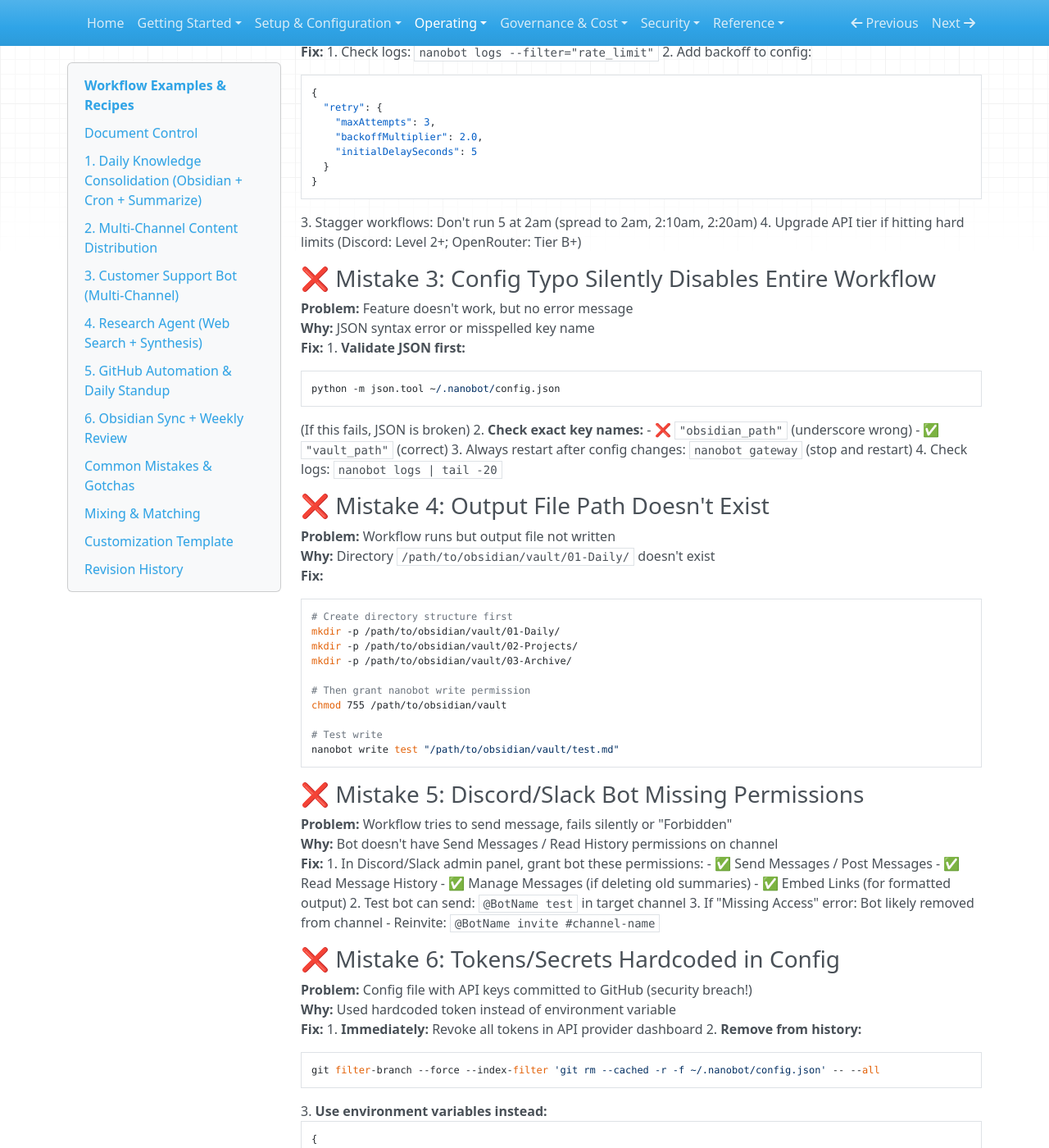
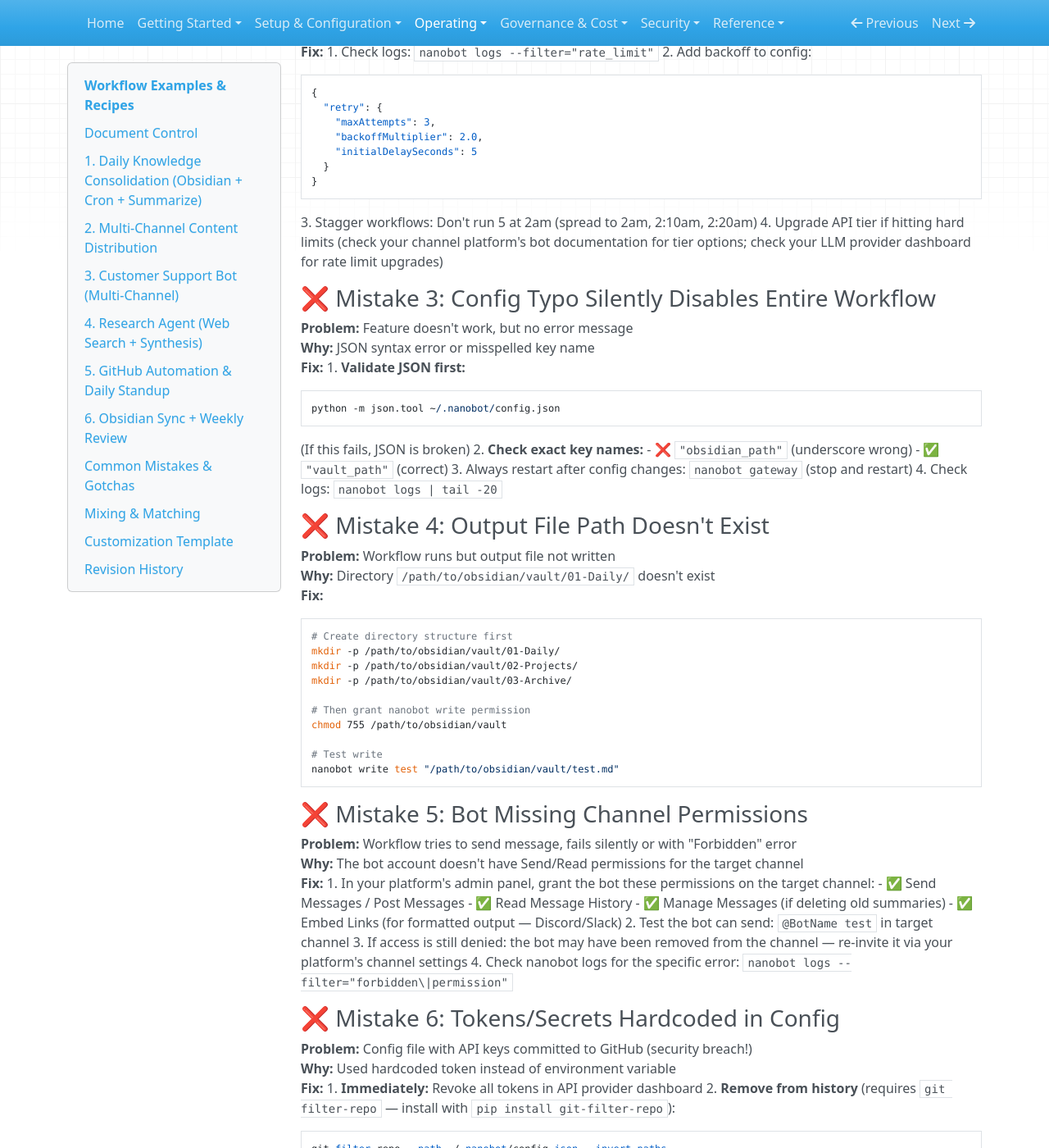
Before and after one commit to EgoNoBueno/Nanobot-Agentic-Operating-System, an MkDocs documentation site: the page built from docs/Workflow-Examples-and-Recipes.md, in a window 1280 px wide and 1400 px high, scrolled down 11657 px. Shown: the whole window at 82% size. Built offline with MkDocs 1.6.1, drawn with Linux system fonts in a browser that asks for light colours; nearby versions of some CDN libraries; some of the changed text lies outside the part shown.

Commit message:
Workflow-Examples-and-Recipes.md v1.1.0: accuracy and utility review
Accuracy fixes:
- §4 comparison table: Nanobot "12+" channels → "11"
- §2 config: removed "twitter" routing key (unsupported channel)
- §Mistake 6: replaced deprecated git filter-branch with git filter-repo

Utility / channel-agnostic fixes:
- §1 goal: "Discord #prd" → "monitored channel"
- §1 cron trigger: "(in Discord)" → "(in your control channel)"
- §2 goal: "User writes article in Discord" → "User posts article in one channel"
- §2 trigger: "Trigger in Discord" → "Trigger (from any connected channel)"
- §5 goal: "post to Discord #engineering" → "post to #engineering (or your team channel)"
- §5 cron: "Post to Discord #engineering" → "Post to #engineering"
- §5 output heading: "Discord #engineering" → "#engineering (your team channel)"
- §6 cron: "Discord #weekly-review" → "#weekly-review"
- §6 output heading: "Discord #weekly-review" → "#weekly-review (your channel)"
- §Mistake 2: "Discord/Slack/web search API limits" → channel-agnostic; removed Discord-specific rate tier advice
- §Mistake 5: title and fix body generalized from Discord-only to all platforms

````diff
--- a/docs/Workflow-Examples-and-Recipes.md
+++ b/docs/Workflow-Examples-and-Recipes.md
@@ -12,7 +12,7 @@
 
 ## 1. Daily Knowledge Consolidation (Obsidian + Cron + Summarize)
 
-**Goal:** Every night at 2am, summarize yesterday's Discord #prd channel into Obsidian vault.
+**Goal:** Every night at 2am, summarize yesterday's activity from a monitored channel into your Obsidian vault.
 
 **Tools used:** cron_schedule, file_read, file_write, shell_exec (python + summarize skill)
 
@@ -47,14 +47,14 @@
 }
 ```
 
-**1.2 Create Cron Job (in Discord):**
+**1.2 Create Cron Job (in your control channel, e.g. `#ctl-nanobot-commands`):**
 
 Send this message to trigger scheduled job creation:
 
 ```
 @BotName cron create: nightly_prd_summary
   schedule: "0 2 * * *"
-  action: "Summarize Discord #prd from yesterday and write to Obsidian daily-standup/{date}.md"
+  action: "Summarize #prd from yesterday and write to Obsidian daily-standup/{date}.md"
   provider: qwen2:latest
   output_format: markdown
 ```
@@ -138,7 +138,7 @@
 
 ## 2. Multi-Channel Content Distribution
 
-**Goal:** User writes article in Discord. Automatically posts to Discord, Slack, Telegram with platform-specific formatting.
+**Goal:** User posts article in one channel. Nanobot automatically reformats and distributes it to Discord, Slack, and Telegram with platform-specific formatting.
 
 **Tools used:** message_send (with channel routing), file_read, shell_exec (for formatting)
 
@@ -160,18 +160,18 @@
       "enabled": true,
       "default_channel": "discord",
       "routing": {
-        "twitter": "telegram",
         "blog": ["discord", "slack"],
-        "announcement": ["discord", "slack", "telegram"]
+        "announcement": ["discord", "slack", "telegram"],
+        "internal": ["slack"]
       }
     }
   }
 }
 ```
 
-**2.2 Trigger in Discord:**
+**2.2 Trigger (from any connected channel):**
 
-User post in #content-hub:
+User post in `#content-hub` (or equivalent):
 
 ```
 @BotName post:
@@ -440,11 +440,11 @@
 
 ## 5. GitHub Automation & Daily Standup
 
-**Goal:** Every morning, summarize overnight PRs/issues, post to Discord #engineering.
+**Goal:** Every morning, summarize overnight PRs/issues, post to `#engineering` (or your team channel).
 
 **Tools used:** github_search, github_pr_create, github_action_trigger, summarize skill, message_send, cron_schedule
 
-**Why useful:** Engineering team aware of PRs needing review without checking GitHub.
+**Why useful:** Engineering team is aware of PRs needing review without checking GitHub manually.
 
 ### Setup
 
@@ -470,7 +470,7 @@
 }
 ```
 
-**5.2 Create Cron Job:**
+**5.2 Create Cron Job (in your control channel):**
 
 ```
 @BotName cron create: morning_github_standup
@@ -478,7 +478,7 @@
   action: "
     Get all open PRs and issues from last 24h across repos
     Summarize: PRs awaiting review, merged PRs, new critical issues
-    Post to Discord #engineering with action items
+    Post to #engineering with action items
   "
   provider: openrouter/qwen2:latest
 ```
@@ -495,7 +495,7 @@
 
 Generates summary:
 
-**Discord #engineering:**
+**#engineering (your team channel):**
 
 ```
 📊 GitHub Standup - Thursday Feb 25
@@ -569,13 +569,13 @@
     3. Summarize project updates
     4. Generate weekly review
     5. Save to 03-Archive/weekly-{date}.md
-    6. Post summary to Discord #weekly-review
+    6. Post summary to #weekly-review
   "
 ```
 
 ### Sample Output
 
-**Discord #weekly-review:**
+**#weekly-review (your channel):**
 
 ```
 📋 Weekly Review - Week of Feb 24
@@ -622,7 +622,7 @@
 
 ### ❌ Mistake 2: API Rate Limits Hit, Workflow Stops Silently
 **Problem:** Workflow runs once, then stops. No error messages.
-**Why:** Discord/Slack/web search API limits exceeded; nanobot backs off
+**Why:** Channel platform or web search API limits exceeded; nanobot backs off
 **Fix:**
 1. Check logs: `nanobot logs --filter="rate_limit"`
 2. Add backoff to config:
@@ -636,7 +636,7 @@
    }
    ```
 3. Stagger workflows: Don't run 5 at 2am (spread to 2am, 2:10am, 2:20am)
-4. Upgrade API tier if hitting hard limits (Discord: Level 2+; OpenRouter: Tier B+)
+4. Upgrade API tier if hitting hard limits (check your channel platform's bot documentation for tier options; check your LLM provider dashboard for rate limit upgrades)
 
 ### ❌ Mistake 3: Config Typo Silently Disables Entire Workflow
 **Problem:** Feature doesn't work, but no error message
@@ -670,27 +670,28 @@
 nanobot write test "/path/to/obsidian/vault/test.md"
 ```
 
-### ❌ Mistake 5: Discord/Slack Bot Missing Permissions
-**Problem:** Workflow tries to send message, fails silently or "Forbidden"
-**Why:** Bot doesn't have Send Messages / Read History permissions on channel
+### ❌ Mistake 5: Bot Missing Channel Permissions
+**Problem:** Workflow tries to send message, fails silently or with "Forbidden" error
+**Why:** The bot account doesn't have Send/Read permissions for the target channel
 **Fix:**
-1. In Discord/Slack admin panel, grant bot these permissions:
+1. In your platform's admin panel, grant the bot these permissions on the target channel:
    - ✅ Send Messages / Post Messages
    - ✅ Read Message History
    - ✅ Manage Messages (if deleting old summaries)
-   - ✅ Embed Links (for formatted output)
-2. Test bot can send: `@BotName test` in target channel
-3. If "Missing Access" error: Bot likely removed from channel
-   - Reinvite: `@BotName invite #channel-name`
+   - ✅ Embed Links (for formatted output — Discord/Slack)
+2. Test the bot can send: `@BotName test` in target channel
+3. If access is still denied: the bot may have been removed from the channel — re-invite it via your platform's channel settings
+4. Check nanobot logs for the specific error: `nanobot logs --filter="forbidden\|permission"`
 
 ### ❌ Mistake 6: Tokens/Secrets Hardcoded in Config
 **Problem:** Config file with API keys committed to GitHub (security breach!)
 **Why:** Used hardcoded token instead of environment variable
 **Fix:**
 1. **Immediately:** Revoke all tokens in API provider dashboard
-2. **Remove from history:**
+2. **Remove from history** (requires `git filter-repo` — install with `pip install git-filter-repo`):
    ```bash
-   git filter-branch --force --index-filter 'git rm --cached -r -f ~/.nanobot/config.json' -- --all
+   git filter-repo --path ~/.nanobot/config.json --invert-paths
+   git push --force --all
    ```
 3. **Use environment variables instead:**
    ```json
@@ -759,4 +760,5 @@
 
 | Date | Version | Change |
 |---|---|---|
+| 2026-02-26 | 1.1.0 | Accuracy & utility review: fixed channel count 12+→11 (§4 table); removed unsupported "twitter" routing key from §2 config; generalized Discord-specific goal/trigger/output language to channel-agnostic in §1, §2, §5, §6; generalized §Mistake 2 rate limit guidance; generalized §Mistake 5 title and fix body; replaced deprecated `git filter-branch` with `git filter-repo` in §Mistake 6 |
 | 2026-02-25 | 1.0.0 | Initial workflow examples and recipes |
````
Also changed, not shown: other parts of docs/Workflow-Examples-and-Recipes.md (+2 -2 lines).
